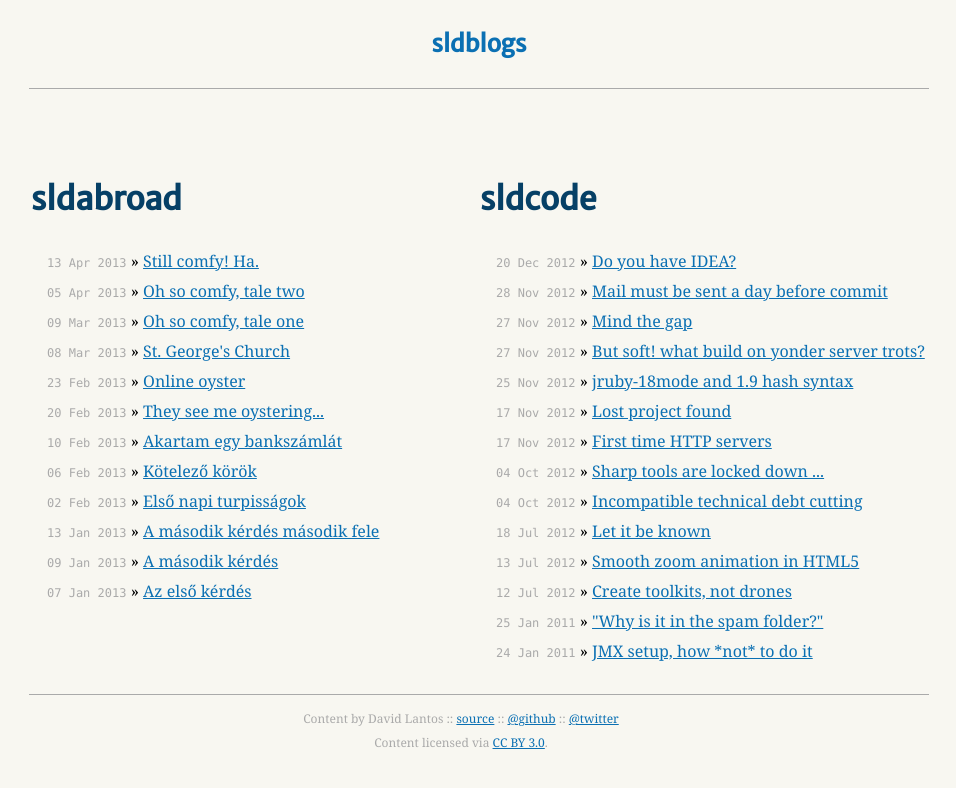
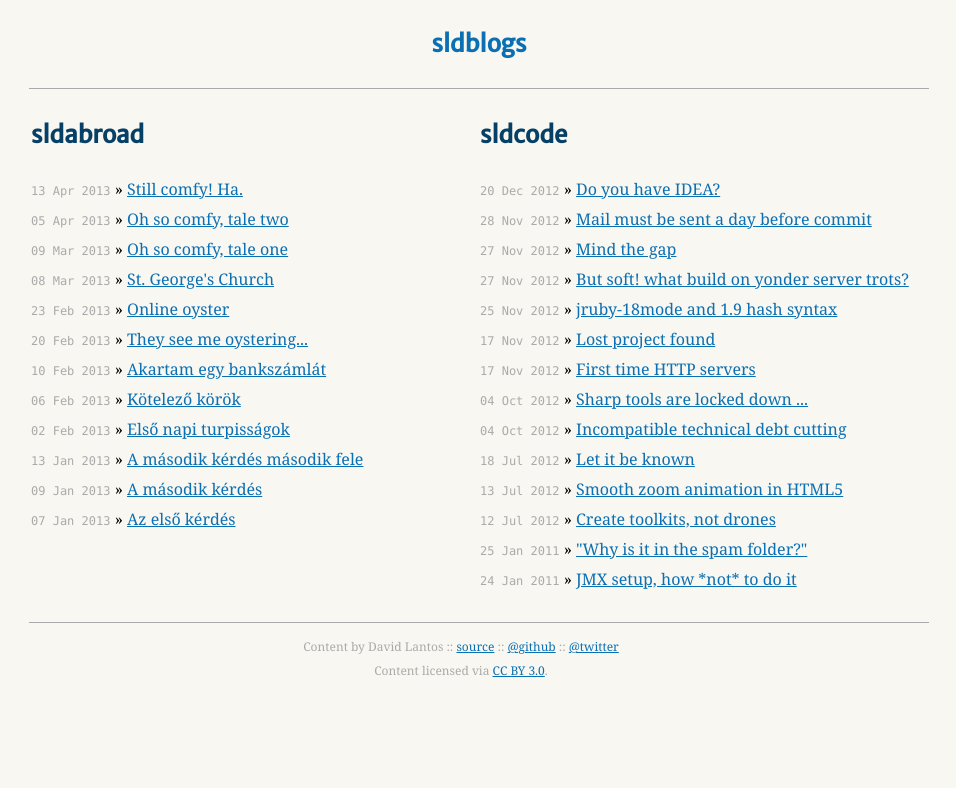
Before and after one commit to sldblog/sldblog.github.io, a Jekyll site: the page built from index.html, in a window 1280 px wide. Shown: the top 788 px of the page, without its empty margins (161-1117 px from the left). Built offline with Jekyll 4.4.1, drawn with Linux system fonts in a browser that asks for light colours.

Commit message:
Style update.
- Margins on post area so it looks neater.
- Blog columns look more natural with smaller headings and no left margin.

```diff
--- a/css/main.css
+++ b/css/main.css
@@ -113,7 +113,10 @@ ul.posts span {
 
 /* Posts */
 
-/* standard */
+.post {
+  margin: 32px 32px 48px;
+}
+
 .post pre, .post code, .gist pre.line-pre, .gist span.line-number {
   font-family: Monaco, "Consolas", "Courier New", monospace;
   font-size: 10pt;
@@ -160,9 +163,13 @@ table.categories {
   table-layout: fixed;
 }
 
+table.categories h2 {
+  margin: 0 0 24px;
+}
+
 table.categories td {
   vertical-align: top;
-  padding: 0.1em 0 0.1em 1em;
+  padding: 0.1em 0 0.1em;
 }
 
 hr {
--- a/index.html
+++ b/index.html
@@ -9,9 +9,7 @@ categories:
 <table class="categories">
 <tr>
 {% for category in page.categories %}
-  <th>
-    <h1>{{ category }}</h1>
-  </th>
+  <th><h2>{{ category }}</h2></th>
 {% endfor %}
 </tr>
 <tr>
```
